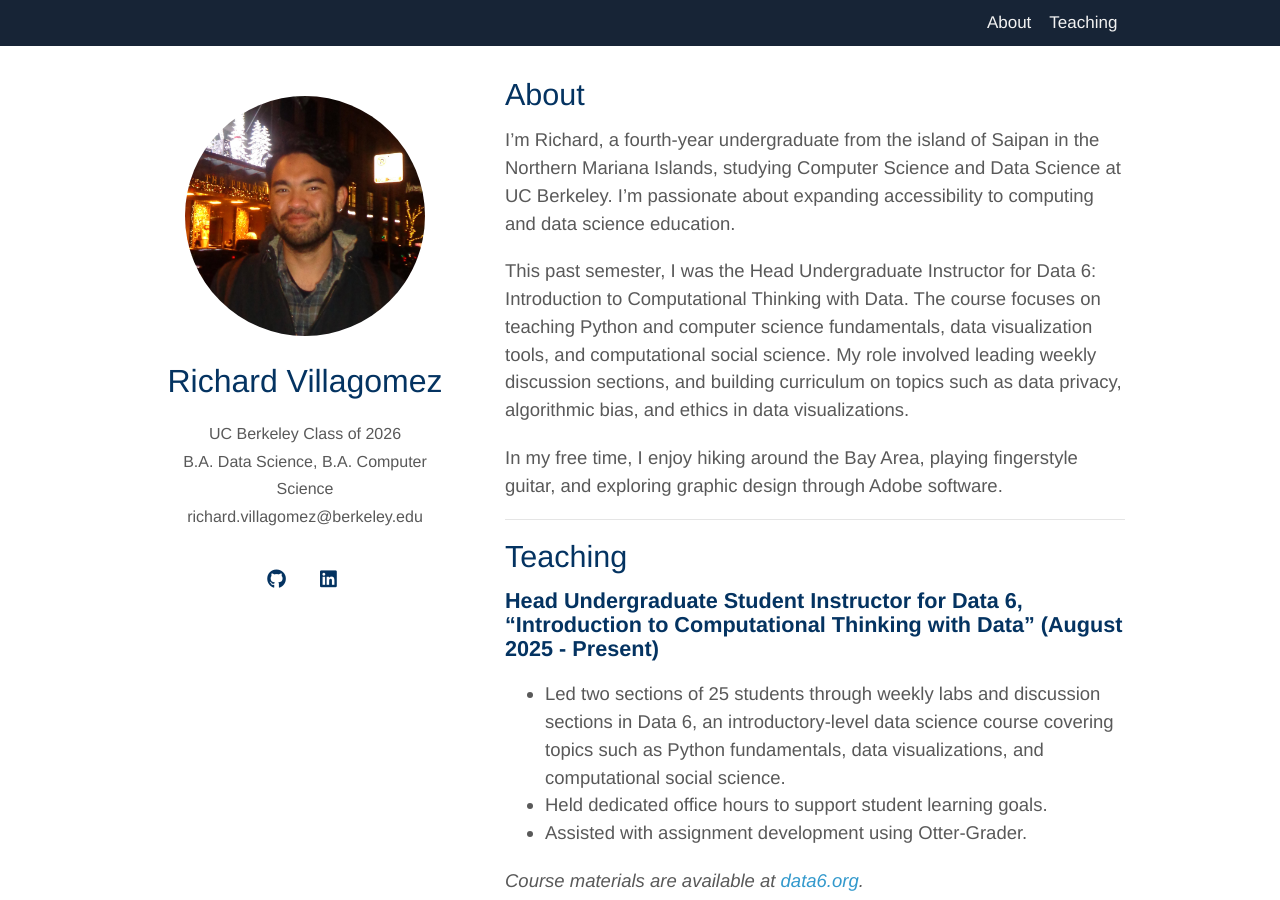
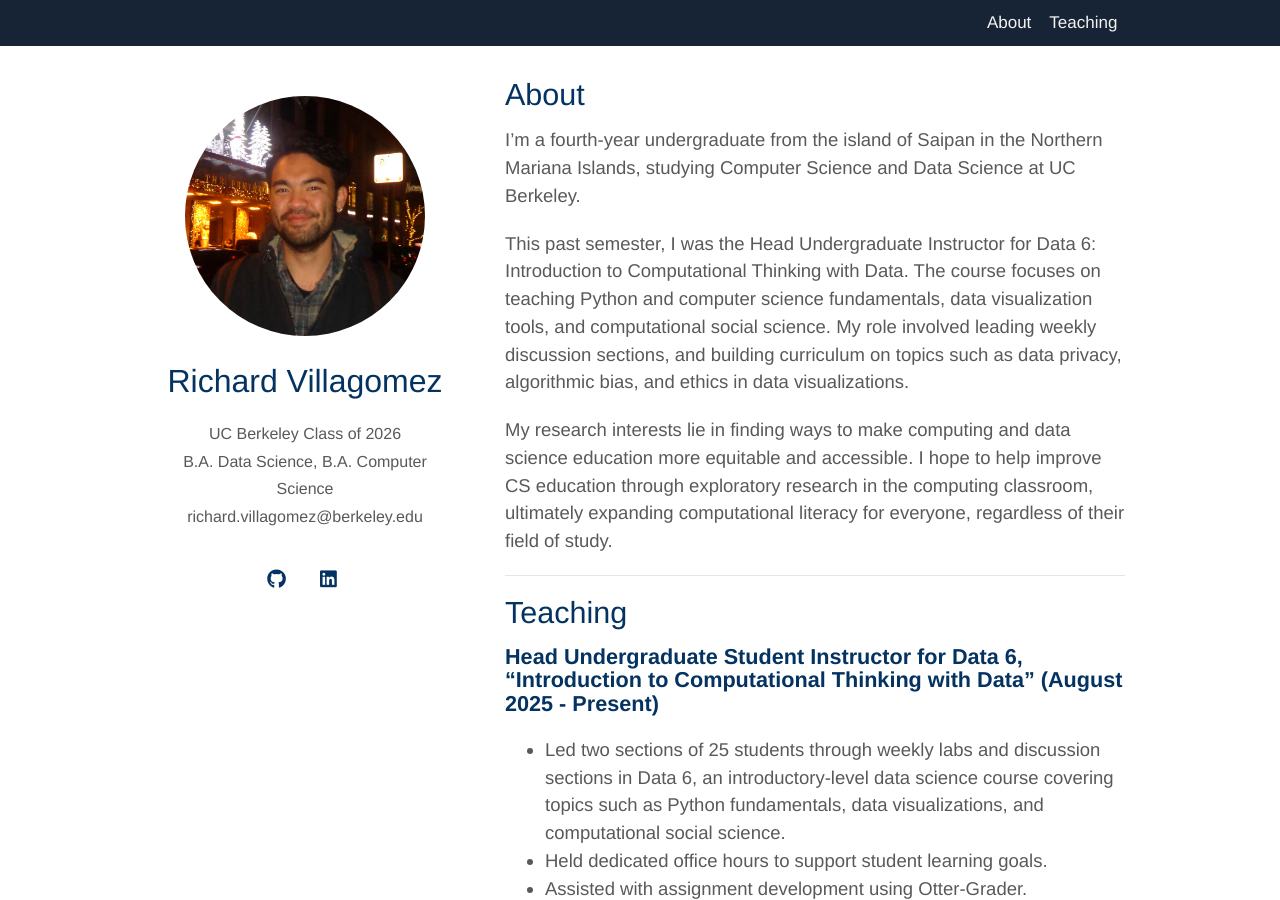
Before and after one commit to richardvillagomez/richardvillagomez.github.io, a Jekyll site: the page built from index.md, in a window 1280 px wide and 900 px high. Built offline with Jekyll 4.4.1, drawn with Linux system fonts in a browser that asks for light colours; nearby versions of some CDN libraries; a style sheet for code colours, icons or effects is not loaded; our own code applies the rules of GitHub Pages for plain Markdown files.

Commit message:
misc updates

```diff
--- a/index.md
+++ b/index.md
@@ -4,11 +4,11 @@ layout: homepage
 
 ## About
 
-I’m Richard, a fourth-year undergraduate from the island of Saipan in the Northern Mariana Islands, studying Computer Science and Data Science at UC Berkeley. I’m passionate about expanding accessibility to computing and data science education.
+I’m a fourth-year undergraduate from the island of Saipan in the Northern Mariana Islands, studying Computer Science and Data Science at UC Berkeley.
 
 This past semester, I was the Head Undergraduate Instructor for Data 6: Introduction to Computational Thinking with Data. The course focuses on teaching Python and computer science fundamentals, data visualization tools, and computational social science. My role involved leading weekly discussion sections, and building curriculum on topics such as data privacy, algorithmic bias, and ethics in data visualizations.
 
-In my free time, I enjoy hiking around the Bay Area, playing fingerstyle guitar, and exploring graphic design through Adobe software.
+My research interests lie in finding ways to make computing and data science education more equitable and accessible. I hope to help improve CS education through exploratory research in the computing classroom, ultimately expanding computational literacy for everyone, regardless of their field of study.
 
 ---
 {% include_relative _includes/teaching.md %}
```
